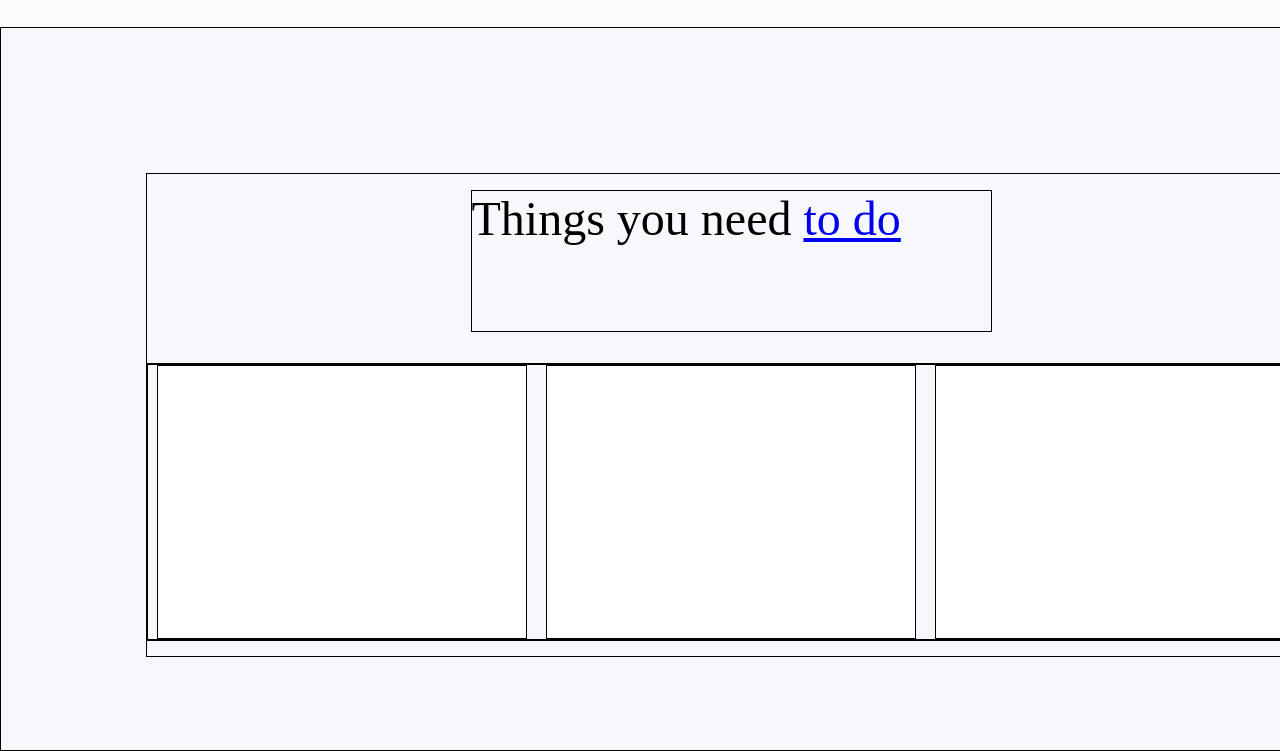
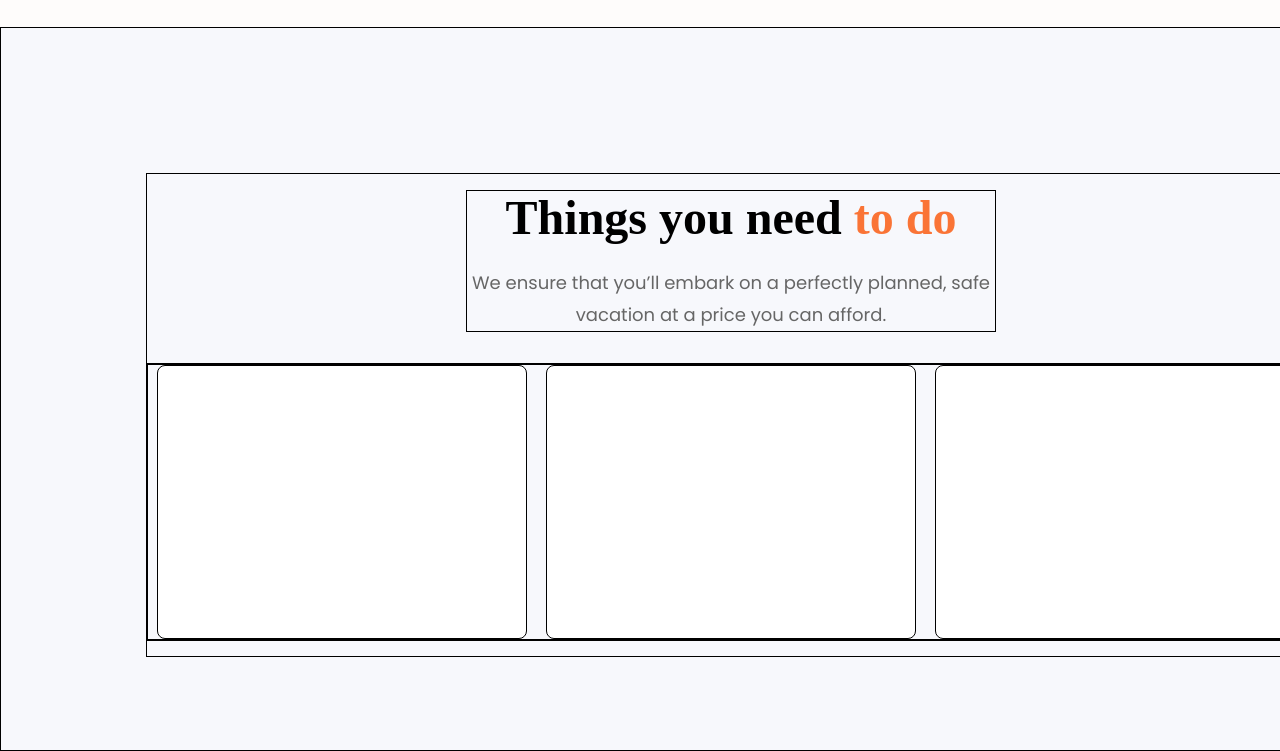
Before and after one commit to beni2408/Landing-page-task, a plain HTML site: page index.html in a window 1280 px wide. Shown: the part 885-1636 px from the top of the page. Drawn offline with Linux system fonts and the light colour scheme; a web font is replaced by a local one.

Commit message:
page 2 text content

```diff
--- a/index.html
+++ b/index.html
@@ -118,9 +118,15 @@
         <div class="page2frame">
           <div class="page2-text">
             <p>Things you need <a href="#">to do</a></p>
+            <p id="page2fs">
+              We ensure that you’ll embark on a perfectly planned, safe vacation
+              at a price you can afford.
+            </p>
           </div>
           <div class="page2-cards">
-            <div class="page2-card"></div>
+            <div class="page2-card">
+              <img src="" alt="" />
+            </div>
             <div class="page2-card"></div>
             <div class="page2-card"></div>
           </div>
--- a/styles.css
+++ b/styles.css
@@ -386,13 +386,33 @@ html {
 
 .page2-text {
   border: 1px solid black;
-  width: 521px;
+  width: 530px;
   height: 142px;
+  display: flex;
+  align-items: center;
+  flex-direction: column;
+  gap: 22px;
 }
 
 .page2-text > p {
   font-family: var(--volkhov-dont);
   font-size: 48px;
+  line-height: 54px;
+  font-weight: bold;
+}
+
+.page2-text a {
+  text-decoration: none;
+  color: var(--button-color);
+}
+#page2fs {
+  font-size: 18px;
+  font-style: normal;
+  font-family: var(--poopins);
+  color: var(--grey-color);
+  line-height: 32px;
+  text-align: center;
+  font-weight: normal;
 }
 
 .page2-cards {
@@ -408,4 +428,5 @@ html {
   width: 370px;
   height: 178 px;
   border: 1px solid black;
+  border-radius: 8px;
 }
```
Also changed, not shown: assets/page2 -card2.png (added), assets/page2-card1.png (added), assets/page2-card3.png (added).
